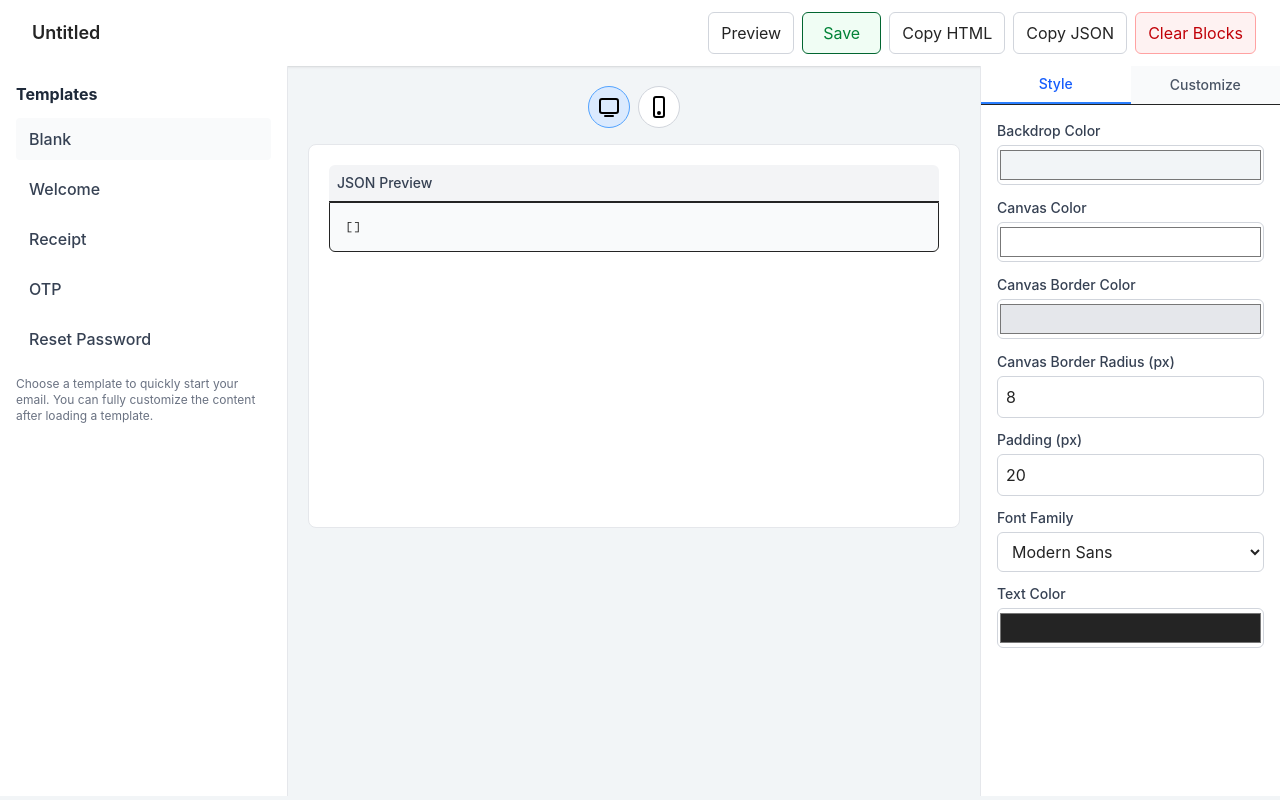
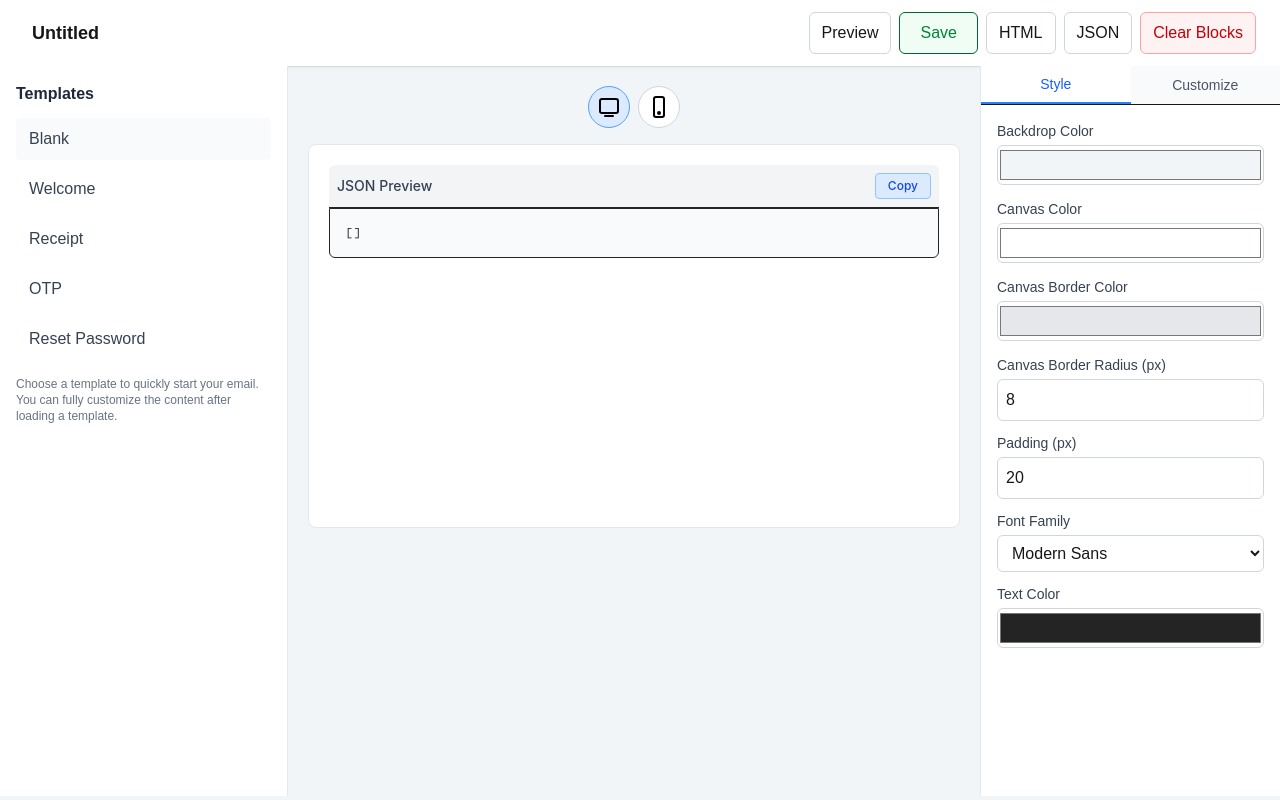
Before and after one commit to akhila-ibil/Email-Template-Library, a Next.js app: page /email-editor in a window 1280 px wide. Both pictures are taken after a click on the button "Save". Built offline with nearby package versions, Linux system fonts and the light colour scheme.

Commit message:
json and html changes

```diff
--- a/src/app/email-editor/page.tsx
+++ b/src/app/email-editor/page.tsx
@@ -22,7 +22,7 @@ export type Block = {
   spacerHeight?: number; // spacer height
   alignment?: 'left' | 'center' | 'right';
   fontSize?: number;
-  fontWeight?: 'normal' | 'bold' | 'bolder' | 'lighter';
+  fontWeight?: 'normal' | 'bold';
   lineHeight?: number;
   margin?: number;
   borderRadius?: number;
@@ -45,6 +45,8 @@ export default function TailwindEmailBuilder(): JSX.Element {
   const [htmlPreview, setHtmlPreview] = useState<string | null>(null);
   const [showHTMLPreview, setShowHTMLPreview] = useState(false);
   const [showJSONPreview, setShowJSONPreview] = useState(false);
+  const [htmlCopied, setHtmlCopied] = useState(false);
+  const [jsonCopied, setJsonCopied] = useState(false);
   const [globalStyle, setGlobalStyle] = useState({
     backdropColor: '#F2F5F7',
     canvasColor: '#FFFFFF',
@@ -211,6 +213,28 @@ export default function TailwindEmailBuilder(): JSX.Element {
     if (inspecting?.id === id) setInspecting(null);
   };
 
+  const handleCopyHTML = async () => {
+    if (htmlPreview) {
+      try {
+        await navigator.clipboard.writeText(htmlPreview);
+        setHtmlCopied(true);
+        setTimeout(() => setHtmlCopied(false), 2000); // Reset after 2 seconds
+      } catch (error) {
+        console.error('Failed to copy HTML:', error);
+      }
+    }
+  };
+
+  const handleCopyJSON = async () => {
+    try {
+      const jsonString = JSON.stringify(blocks, null, 2);
+      await navigator.clipboard.writeText(jsonString);
+      setJsonCopied(true);
+      setTimeout(() => setJsonCopied(false), 2000); // Reset after 2 seconds
+    } catch (error) {
+      console.error('Failed to copy JSON:', error);
+    }
+  };
   const moveBlock = (id: string, dir: 'up' | 'down') => {
     const moveInNested = (blocks: Block[]): Block[] => {
       const idx = blocks.findIndex((b) => b.id === id);
@@ -348,9 +372,9 @@ export default function TailwindEmailBuilder(): JSX.Element {
         white-space: normal;
       `.trim();
         const containerStyle = `text-align: ${block.alignment || 'left'}; margin: ${block.margin || 0}px 0;`;
-        return `<div style="${containerStyle}"><a href="${block.url || '#'}" style="${style}">${escapeHtml(
-          block.content || 'Button'
-        )}</a></div>`;
+        return `<div style="${containerStyle}"><a target="_blank" href="${
+          block.url || '#'
+        }" style="${style}">${escapeHtml(block.content || 'Button')}</a></div>`;
       }
 
       if (block.type === 'divider') {
@@ -422,9 +446,8 @@ export default function TailwindEmailBuilder(): JSX.Element {
     return `<!doctype html>\n<html>\n<head>\n<meta charset="utf-8">\n<meta name="viewport" content="width=device-width, initial-scale=1">\n</head>\n<body style="margin: 0; padding: 20px; background-color: ${globalStyle.canvasColor}; color: ${globalStyle.textColor}; font-family: ${globalStyle.fontFamily};">\n${html}\n</body>\n</html>`;
   };
 
-  const copyHTML = async () => {
+  const viewHTML = async () => {
     const html = exportHTML();
-
     setHtmlPreview(html);
     setShowHTMLPreview(true);
     setShowJSONPreview(false);
@@ -432,7 +455,7 @@ export default function TailwindEmailBuilder(): JSX.Element {
   };
 
   // 3. Update your copyJSON function:
-  const copyJSON = async () => {
+  const viewJSON = async () => {
     const jsonString = JSON.stringify(blocks, null, 2);
     setShowJSONPreview(true);
     setShowHTMLPreview(false);
@@ -762,15 +785,13 @@ export default function TailwindEmailBuilder(): JSX.Element {
       className="min-h-screen"
       style={{
         background: globalStyle.backdropColor,
-        color: globalStyle.textColor,
-        fontFamily: globalStyle.fontFamily,
       }}
     >
       <Navbar
         preview={preview}
         setPreview={setPreview}
-        copyJSON={copyJSON}
-        copyHTML={copyHTML}
+        viewJSON={viewJSON}
+        viewHTML={viewHTML}
         exportHTML={exportHTML}
         setBlocks={setBlocks}
         setInspecting={setInspecting}
@@ -806,6 +827,10 @@ export default function TailwindEmailBuilder(): JSX.Element {
           htmlPreview={htmlPreview} //html preview state
           showHTMLPreview={showHTMLPreview}
           showJSONPreview={showJSONPreview}
+          handleCopyHTML={handleCopyHTML}
+          handleCopyJSON={handleCopyJSON}
+          htmlCopied={htmlCopied}
+          jsonCopied={jsonCopied}
         />
 
         {/* Inspector Panel */}
--- a/src/component/Customize/Customize.tsx
+++ b/src/component/Customize/Customize.tsx
@@ -29,10 +29,8 @@ const alignmentOptions = [
   { label: 'Right', value: 'right' },
 ];
 const fontWeightOptions = [
-  { label: 'Normal', value: 'normal' },
+  { label: 'Regular', value: 'normal' },
   { label: 'Bold', value: 'bold' },
-  { label: 'Bolder', value: 'bolder' },
-  { label: 'Lighter', value: 'lighter' },
 ];
 
 const Customize: React.FC<InspectorProps> = ({ block, updateBlock, close, globalStyle, setGlobalStyle }) => {
@@ -201,9 +199,7 @@ const Customize: React.FC<InspectorProps> = ({ block, updateBlock, close, global
                   'Font Weight',
                   <select
                     value={block.fontWeight || 'bold'}
-                    onChange={(e) =>
-                      updateBlock(block.id, { fontWeight: e.target.value as 'normal' | 'bold' | 'bolder' | 'lighter' })
-                    }
+                    onChange={(e) => updateBlock(block.id, { fontWeight: e.target.value as 'normal' | 'bold' })}
                     className="w-full px-2.5 py-2 rounded-md border border-gray-300"
                   >
                     {fontWeightOptions.map((opt) => (
@@ -465,9 +461,7 @@ const Customize: React.FC<InspectorProps> = ({ block, updateBlock, close, global
                   'Font Weight',
                   <select
                     value={block.fontWeight || 'bold'}
-                    onChange={(e) =>
-                      updateBlock(block.id, { fontWeight: e.target.value as 'normal' | 'bold' | 'bolder' | 'lighter' })
-                    }
+                    onChange={(e) => updateBlock(block.id, { fontWeight: e.target.value as 'normal' | 'bold' })}
                     className="w-full px-2.5 py-2 rounded-md border border-gray-300"
                   >
                     {fontWeightOptions.map((opt) => (
--- a/src/component/MainEditorCanvas/MainEditorCanvas.tsx
+++ b/src/component/MainEditorCanvas/MainEditorCanvas.tsx
@@ -17,6 +17,10 @@ interface MainEditorCanvasProps {
   htmlPreview?: string | null;
   showHTMLPreview: boolean;
   showJSONPreview: boolean;
+  handleCopyJSON: () => void;
+  handleCopyHTML: () => void;
+  jsonCopied: boolean;
+  htmlCopied: boolean;
 }
 
 const MainEditorCanvas: React.FC<MainEditorCanvasProps> = ({
@@ -34,6 +38,10 @@ const MainEditorCanvas: React.FC<MainEditorCanvasProps> = ({
   htmlPreview,
   showHTMLPreview,
   showJSONPreview,
+  handleCopyJSON,
+  handleCopyHTML,
+  jsonCopied,
+  htmlCopied,
 }) => {
   return (
     <div
@@ -78,8 +86,18 @@ const MainEditorCanvas: React.FC<MainEditorCanvasProps> = ({
         {/* HTML Preview */}
         {showHTMLPreview && htmlPreview && (
           <div className="w-full h-full">
-            <div className="bg-gray-100 p-2 rounded-t-md border-b">
+            <div className="bg-gray-100 p-2 rounded-t-md border-b flex justify-between items-center">
               <h3 className="text-sm font-medium text-gray-700">HTML Preview</h3>
+              <button
+                onClick={handleCopyHTML}
+                className={`px-3 py-1 rounded text-xs font-medium transition-colors ${
+                  htmlCopied
+                    ? 'bg-green-100 text-green-700 border border-green-300'
+                    : 'bg-blue-100 text-blue-700 border border-blue-300 hover:bg-blue-200'
+                }`}
+              >
+                {htmlCopied ? '✓ Copied' : 'Copy'}
+              </button>
             </div>
             <pre className="bg-gray-50 p-4 overflow-auto text-xs font-mono whitespace-pre-wrap max-h-96 border rounded-b-md">
               {htmlPreview}
@@ -90,8 +108,18 @@ const MainEditorCanvas: React.FC<MainEditorCanvasProps> = ({
         {/* JSON Preview */}
         {showJSONPreview && (
           <div className="w-full h-full">
-            <div className="bg-gray-100 p-2 rounded-t-md border-b">
+            <div className="bg-gray-100 p-2 rounded-t-md border-b flex justify-between items-center">
               <h3 className="text-sm font-medium text-gray-700">JSON Preview</h3>
+              <button
+                onClick={handleCopyJSON}
+                className={`px-3 py-1 rounded text-xs font-medium transition-colors ${
+                  jsonCopied
+                    ? 'bg-green-100 text-green-700 border border-green-300'
+                    : 'bg-blue-100 text-blue-700 border border-blue-300 hover:bg-blue-200'
+                }`}
+              >
+                {jsonCopied ? '✓ Copied' : 'Copy'}
+              </button>
             </div>
             <pre className="bg-gray-50 p-4 overflow-auto text-xs font-mono whitespace-pre-wrap max-h-96 border rounded-b-md">
               {JSON.stringify(blocks, null, 2)}
--- a/src/component/Navbar/Navbar.tsx
+++ b/src/component/Navbar/Navbar.tsx
@@ -3,8 +3,8 @@ import React, { useState } from 'react';
 type NavbarProps = {
   preview: boolean;
   setPreview: React.Dispatch<React.SetStateAction<boolean>>;
-  copyJSON: () => void;
-  copyHTML: () => void;
+  viewJSON: () => void;
+  viewHTML: () => void;
   exportHTML: () => string;
   setBlocks: React.Dispatch<React.SetStateAction<any[]>>;
   setInspecting: React.Dispatch<React.SetStateAction<any>>;
@@ -14,8 +14,8 @@ type NavbarProps = {
 const Navbar: React.FC<NavbarProps> = ({
   preview,
   setPreview,
-  copyJSON,
-  copyHTML,
+  viewJSON,
+  viewHTML,
   exportHTML,
   setBlocks,
   setInspecting,
@@ -42,21 +42,21 @@ const Navbar: React.FC<NavbarProps> = ({
         </button>
         <button
           className="px-5 py-2 rounded-md border border-green-800 bg-green-50   text-green-700 hover:bg-green-100 transition-colors "
-          onClick={copyJSON}
+          onClick={viewJSON}
         >
           Save
         </button>
         <button
           className="px-3 py-2 rounded-md border border-gray-300 bg-white hover:bg-gray-50 transition-colors"
-          onClick={copyHTML}
+          onClick={viewHTML}
         >
-          Copy HTML
+          HTML
         </button>
         <button
           className="px-3 py-2 rounded-md border border-gray-300 bg-white hover:bg-gray-50 transition-colors"
-          onClick={copyJSON}
+          onClick={viewJSON}
         >
-          Copy JSON
+          JSON
         </button>
         <button
           className="px-3 py-2 rounded-md border border-red-300 bg-red-50 text-red-700 hover:bg-red-100 transition-colors"
```
